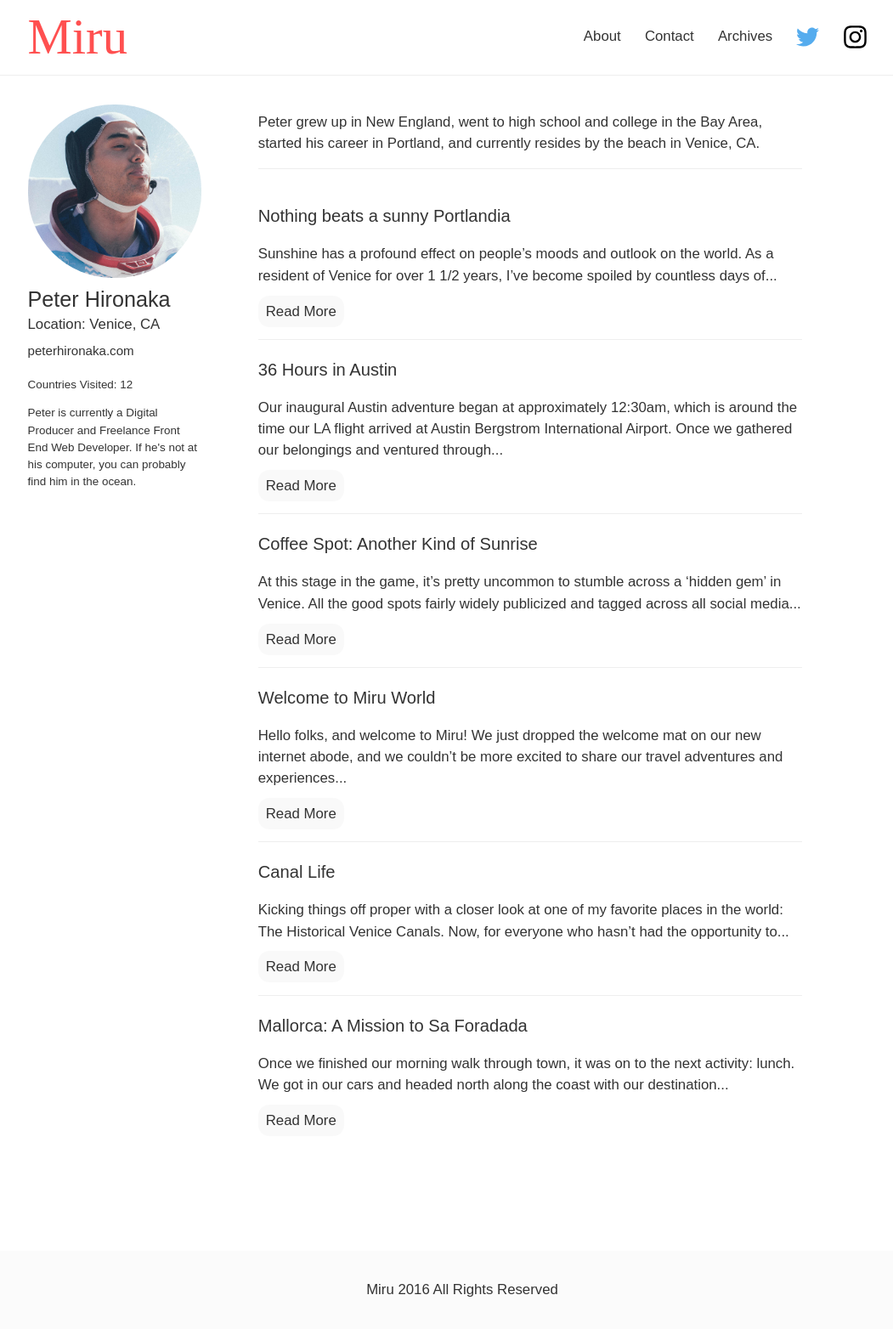
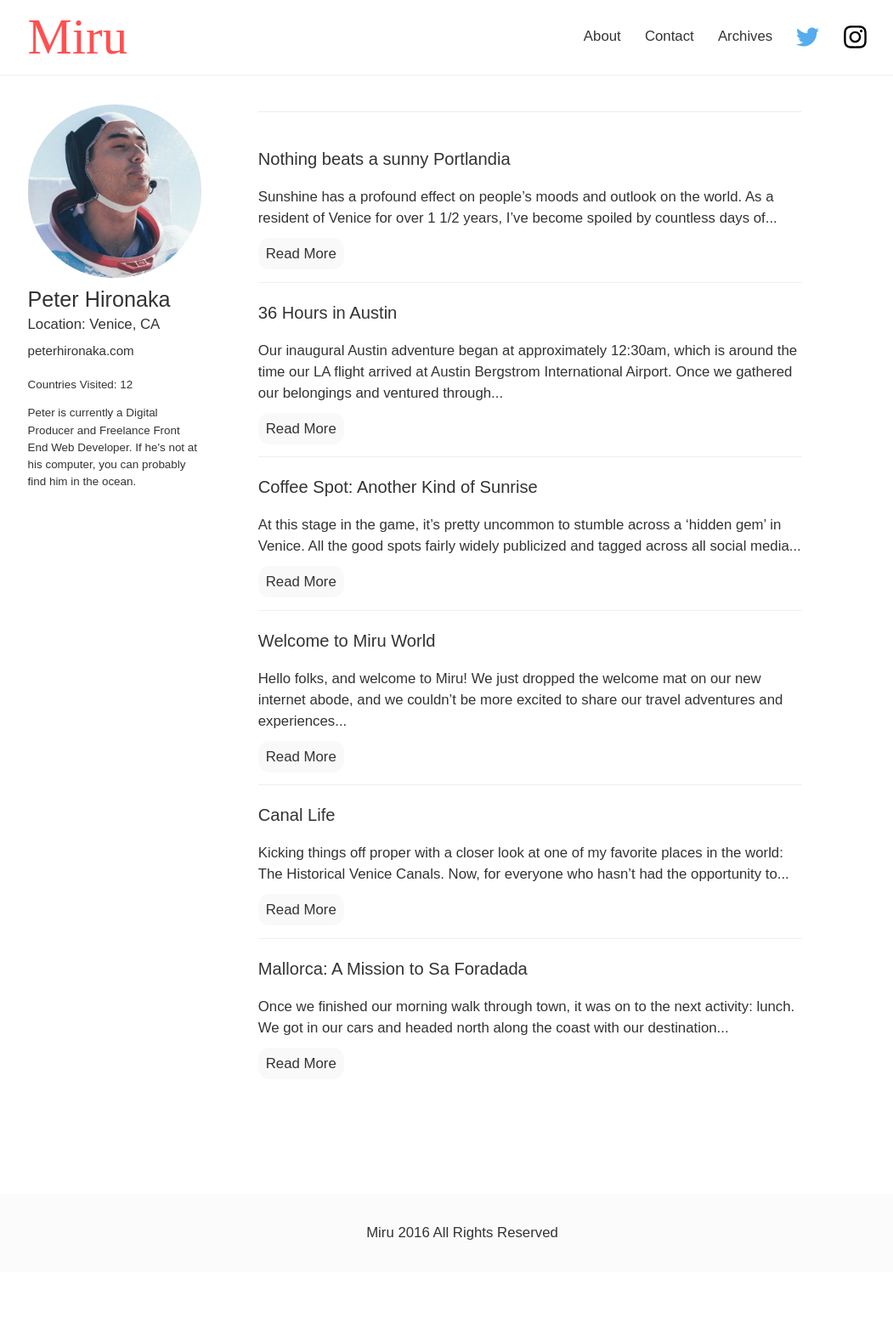
Before and after one commit to PHironaka/Miru-Blog, a Jekyll site: the page built from _author/peter-hironaka.markdown, in a window 1280 px wide. Shown: the whole page at 85% size, without its empty margins (96-1147 px from the left). Built offline with Jekyll 4.4.1, drawn with Linux system fonts in a browser that asks for light colours; some web fonts are replaced; a script that is not in the unit is left out; comment, search, counter and statistics services are not loaded; after the commit the page ends 1497 px from its top, so only the background shows below that.

Commit message:
Updated Peter Hironaka

```diff
--- a/_author/peter-hironaka.markdown
+++ b/_author/peter-hironaka.markdown
@@ -7,8 +7,6 @@ location: |2-
 bio: 'Peter is currently a Digital Producer and Freelance Front End Web Developer.
   If he''s not at his computer, you can probably find him in the ocean. '
 twitter: <a href="http://peterhironaka.com" target="_blank">peterhironaka.com</a>
+countries: 12
 layout: author
-countries: 12
 ---
-
-Peter grew up in New England, went to high school and college in the Bay Area, started his career in Portland, and currently resides by the beach in Venice, CA.
```
